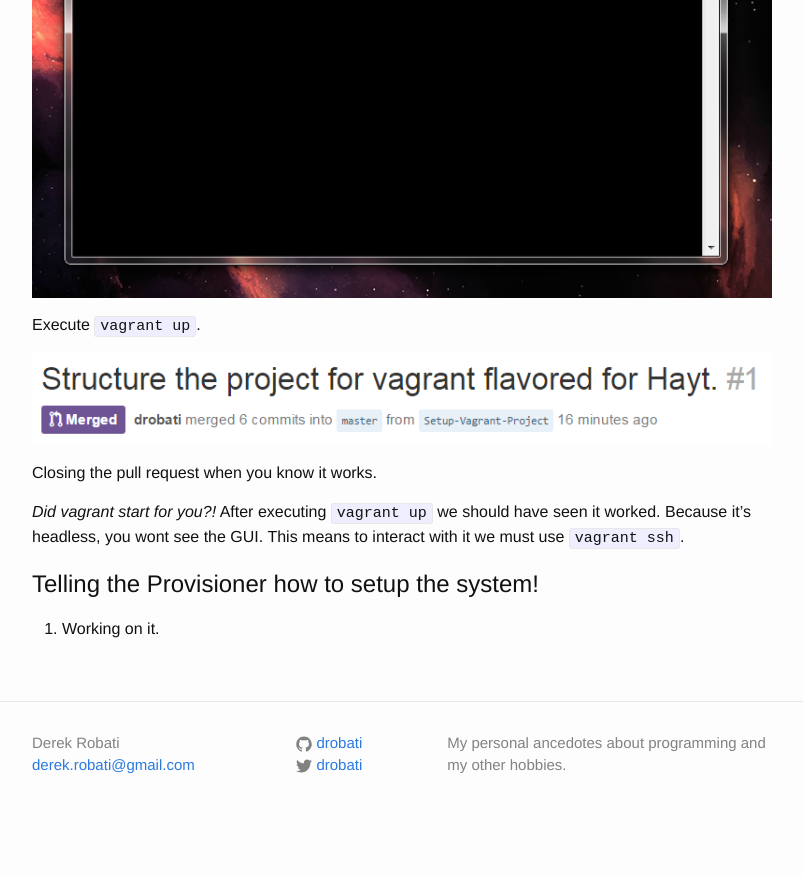
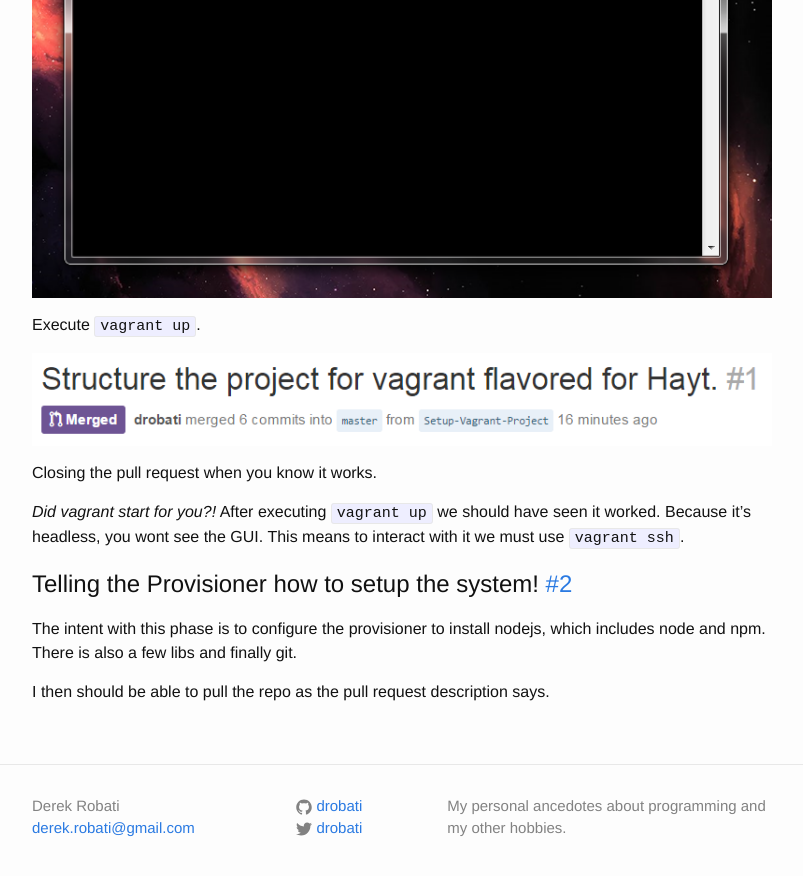
Before and after one commit to drobati/drobati.github.com, a Jekyll site: the page built from _posts/2015-04-08-vagrant-for-hubot.markdown, in a window 1280 px wide and 900 px high, scrolled down 7343 px. Shown: the top 876 px of the window, without its empty margins (238-1041 px from the left). Built offline with Jekyll 4.4.1, drawn with Linux system fonts in a browser that asks for light colours; before the commit the page ends 8180 px from its top, so only the background shows below that.

Commit message:
Making the phases in this file based on pull requests.

```diff
--- a/_posts/2015-04-08-vagrant-for-hubot.markdown
+++ b/_posts/2015-04-08-vagrant-for-hubot.markdown
@@ -100,6 +100,9 @@ _Did vagrant start for you?!_ After executing `vagrant up` we should have seen
 it worked. Because it's headless, you wont see the GUI. This means to interact
 with it we must use `vagrant ssh`.
 
-# Telling the Provisioner how to setup the system!
+# Telling the Provisioner how to setup the system! [#2](https://github.com/desert-planet/vagrant-hubot/pull/3)
 
-1. Working on it.
+The intent with this phase is to configure the provisioner to install nodejs,
+which includes node and npm. There is also a few libs and finally git.
+
+I then should be able to pull the repo as the pull request description says.
```
Also changed, not shown: other parts of _posts/2015-04-08-vagrant-for-hubot.markdown (+1 -1 lines).
